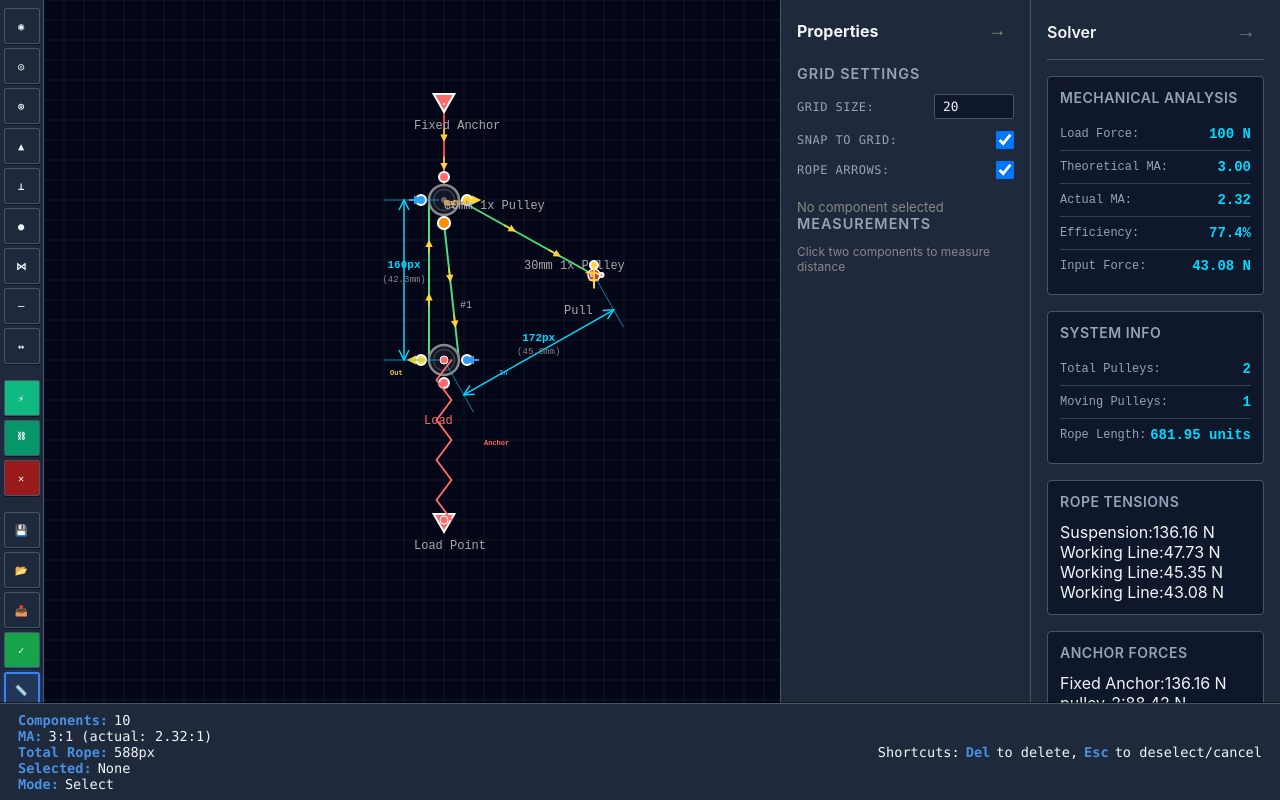
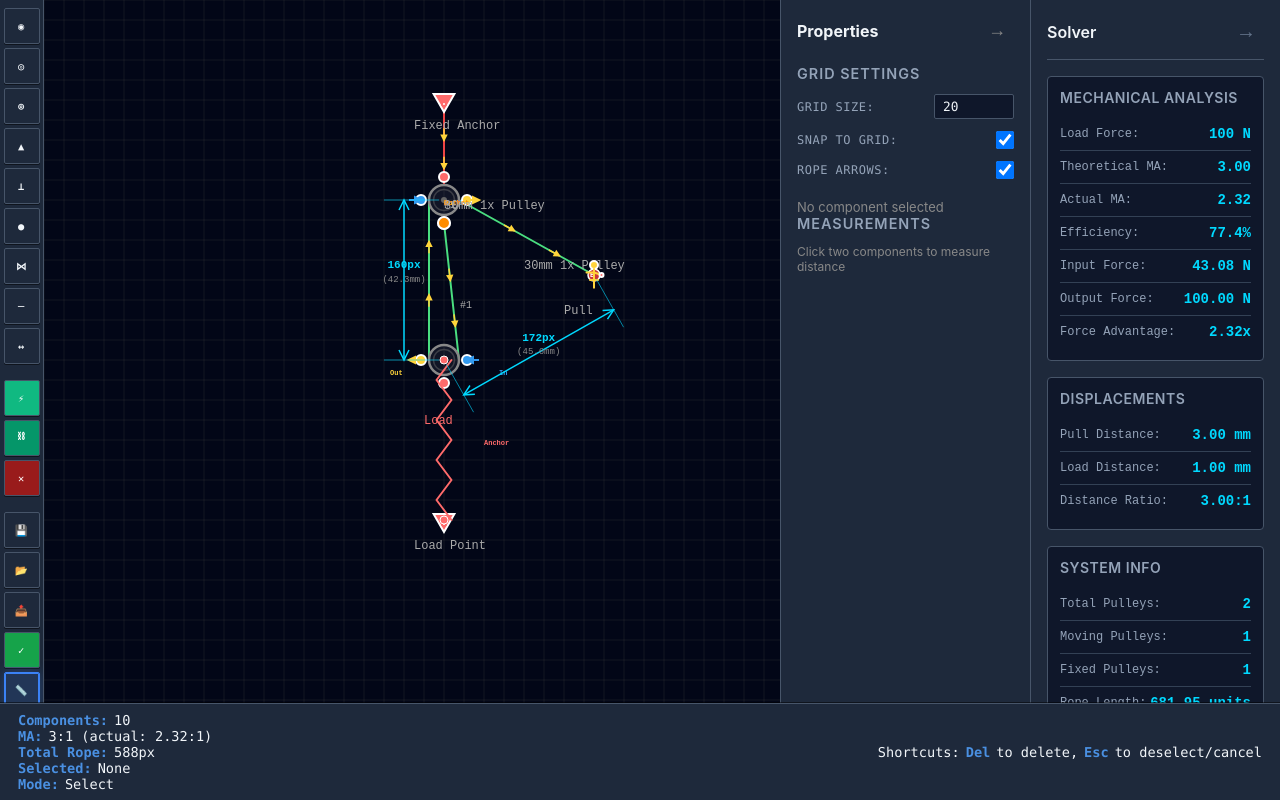
Before and after one commit to dhagan/pulley-deck-sketcher, a React (Vite) app: page / in a window 1280 px wide. Built offline with nearby package versions, Linux system fonts and the light colour scheme.

Commit message:
Expand solver panel to show all mechanical results: displacements, all tensions, all forces with angles and components

```diff
--- a/src/App.tsx
+++ b/src/App.tsx
@@ -570,7 +570,33 @@ const App: React.FC = () => {
                                                     <span>Input Force:</span>
                                                     <span>{display.summary.inputForce}</span>
                                                 </div>
+                                                <div className="solver-stat">
+                                                    <span>Output Force:</span>
+                                                    <span>{display.summary.outputForce}</span>
+                                                </div>
+                                                <div className="solver-stat">
+                                                    <span>Force Advantage:</span>
+                                                    <span>{display.summary.forceAdvantage}</span>
+                                                </div>
                                             </div>
+
+                                            {result.pullDistance && result.loadDistance && (
+                                                <div className="solver-section">
+                                                    <h4>Displacements</h4>
+                                                    <div className="solver-stat">
+                                                        <span>Pull Distance:</span>
+                                                        <span>{result.pullDistance.toFixed(2)} mm</span>
+                                                    </div>
+                                                    <div className="solver-stat">
+                                                        <span>Load Distance:</span>
+                                                        <span>{result.loadDistance.toFixed(2)} mm</span>
+                                                    </div>
+                                                    <div className="solver-stat">
+                                                        <span>Distance Ratio:</span>
+                                                        <span>{result.distanceRatio?.toFixed(2)}:1</span>
+                                                    </div>
+                                                </div>
+                                            )}
 
                                             <div className="solver-section">
                                                 <h4>System Info</h4>
@@ -583,37 +609,52 @@ const App: React.FC = () => {
                                                     <span>{display.system.movingPulleys}</span>
                                                 </div>
                                                 <div className="solver-stat">
+                                                    <span>Fixed Pulleys:</span>
+                                                    <span>{display.system.fixedPulleys}</span>
+                                                </div>
+                                                <div className="solver-stat">
                                                     <span>Rope Length:</span>
                                                     <span>{display.system.totalRopeLength}</span>
                                                 </div>
                                             </div>
 
                                             <div className="solver-section">
-                                                <h4>Rope Tensions</h4>
+                                                <h4>Rope Tensions ({display.tensions.length})</h4>
                                                 <div className="solver-table">
-                                                    {display.tensions.slice(0, 5).map(t => (
+                                                    {display.tensions.map(t => (
                                                         <div key={t.ropeId} className="solver-row">
                                                             <span className="solver-label">{t.ropeLabel}:</span>
                                                             <span className="solver-value">{t.tensionFormatted}</span>
                                                         </div>
                                                     ))}
-                                                    {display.tensions.length > 5 && (
-                                                        <div className="solver-row">
-                                                            <span style={{fontSize: '11px', color: '#888'}}>
-                                                                +{display.tensions.length - 5} more...
-                                                            </span>
-                                                        </div>
-                                                    )}
                                                 </div>
                                             </div>
 
                                             <div className="solver-section">
-                                                <h4>Anchor Forces</h4>
+                                                <h4>Anchor Forces ({display.forces.length})</h4>
                                                 <div className="solver-table">
-                                                    {display.forces.slice(0, 4).map(f => (
+                                                    {display.forces.map(f => (
                                                         <div key={f.componentId} className="solver-row">
                                                             <span className="solver-label">{f.componentLabel}:</span>
                                                             <span className="solver-value">{f.magnitudeFormatted}</span>
+                                                            <span style={{fontSize: '10px', color: '#888', marginLeft: '4px'}}>
+                                                                @ {f.angleFormatted}
+                                                            </span>
+                                                        </div>
+                                                    ))}
+                                                </div>
+                                            </div>
+
+                                            <div className="solver-section">
+                                                <h4>Force Components</h4>
+                                                <div className="solver-table">
+                                                    {display.forces.map(f => (
+                                                        <div key={`${f.componentId}-components`} className="solver-row">
+                                                            <span className="solver-label">{f.componentLabel}:</span>
+                                                            <div style={{fontSize: '11px', color: '#aaa'}}>
+                                                                <div>X: {f.x.toFixed(2)} N</div>
+                                                                <div>Y: {f.y.toFixed(2)} N</div>
+                                                            </div>
                                                         </div>
                                                     ))}
                                                 </div>
```
